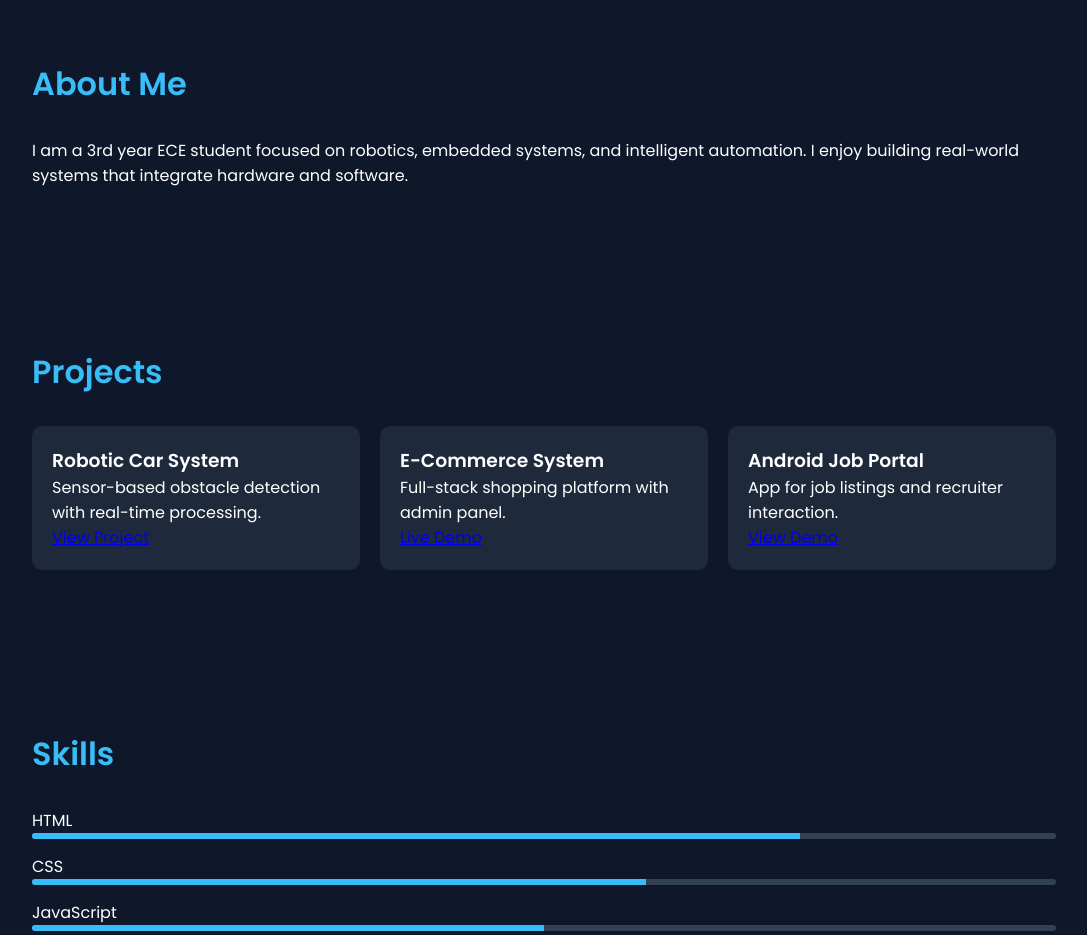
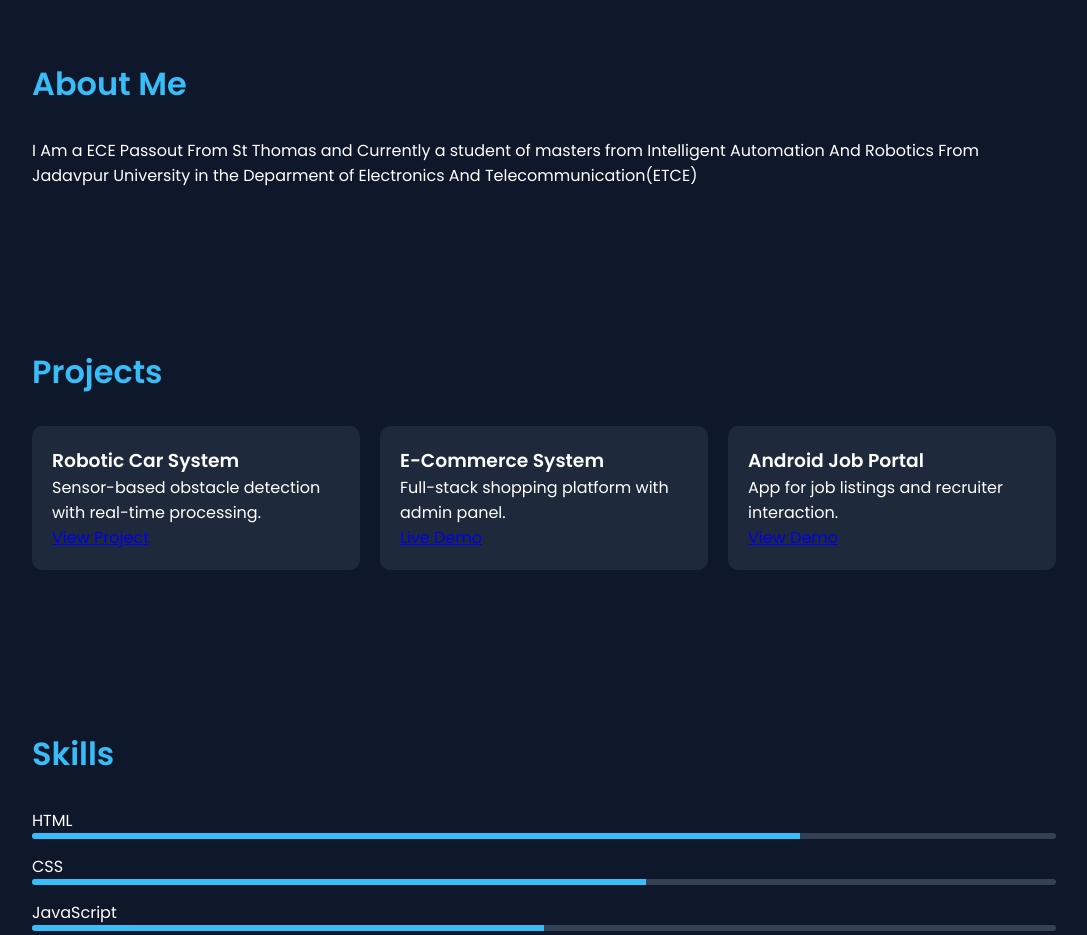
Before and after one commit to Assam157/PortfolioWebsite, a plain HTML site: page Index.html in a window 1280 px wide. Shown: the part 820-1755 px from the top of the page, without its empty margins (96-1183 px from the left). Drawn offline with Linux system fonts and the light colour scheme.

Commit message:
Update Index.html

```diff
--- a/Index.html
+++ b/Index.html
@@ -165,8 +165,7 @@ footer{text-align:center;padding:20px;opacity:.6;}
 <section id="about" class="fade">
 <h2 class="title">About Me</h2>
 <p>
-I am a 3rd year ECE student focused on robotics, embedded systems, and intelligent automation.
-I enjoy building real-world systems that integrate hardware and software.
+I Am a ECE Passout From St Thomas and Currently a student of masters from Intelligent Automation And Robotics From Jadavpur University in the Deparment of Electronics And Telecommunication(ETCE)
 </p>
 </section>
 
```
